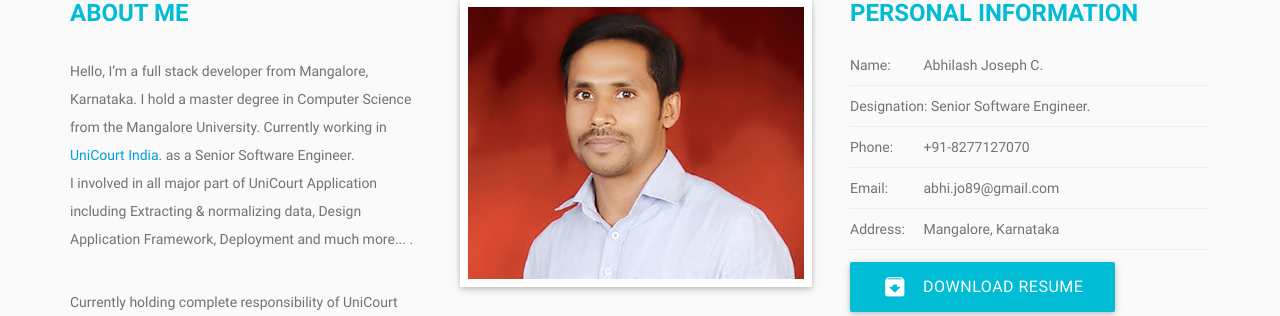
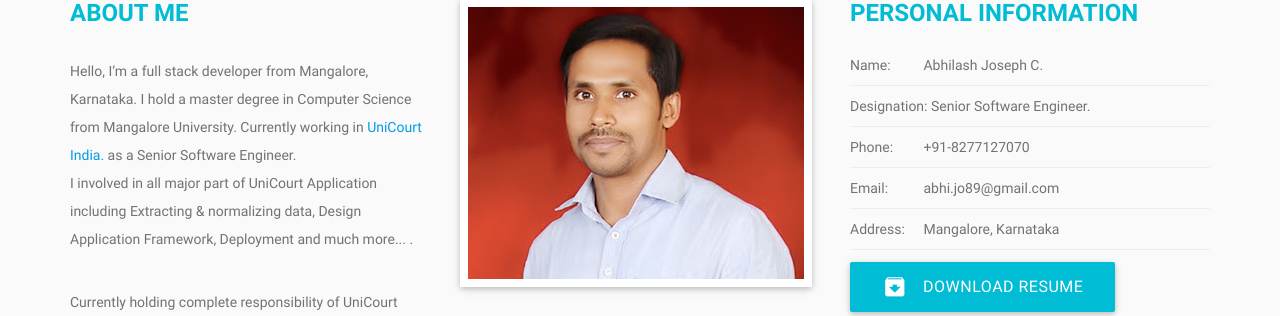
Before and after one commit to abhijo89/abhilashjosephc.com, a Django app: page / in a window 1280 px wide. Shown: the part 871-1187 px from the top of the page. Run offline with Django 3.2, Linux system fonts and the light colour scheme; parts of the project's set-up code (start-up, migrations or seed data) failed here and were passed over; some libraries are stand-ins or nearby versions.

Commit message:
File name change

```diff
--- a/website/templates/base.html
+++ b/website/templates/base.html
@@ -151,7 +151,7 @@
                         <div class="person-about">
                             <h3 class="about-subtitle">About Me</h3>
                             <p>Hello, I’m a full stack developer from Mangalore, Karnataka.
-                                I hold a master degree in Computer Science from the Mangalore University.
+                                I hold a master degree in Computer Science from Mangalore University.
                                 Currently working in <a href="https://unicourt.com" rel="nofollow">UniCourt India.</a>
                                 as a Senior Software Engineer.<br/>
                                 I involved in all major part of UniCourt Application including Extracting &
```
